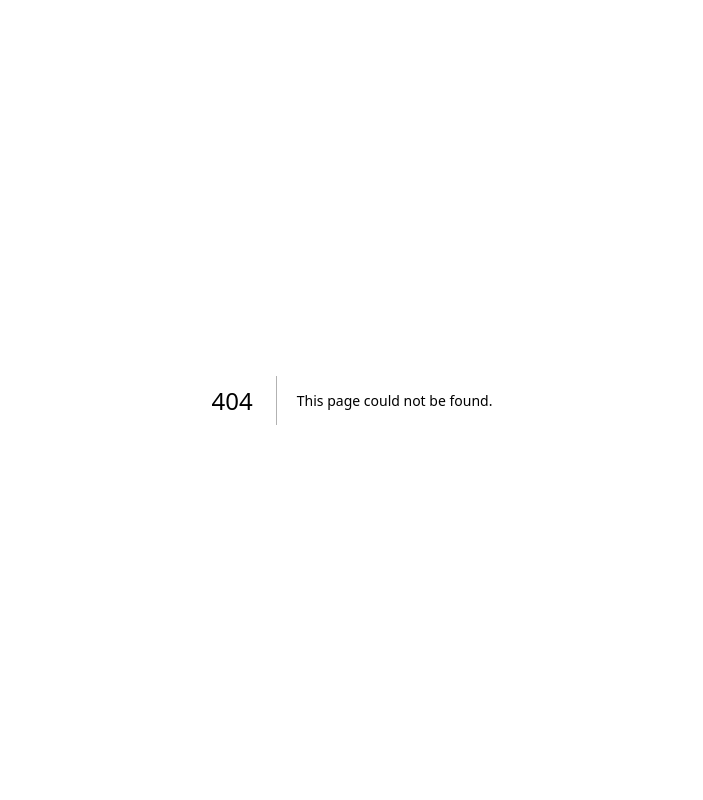
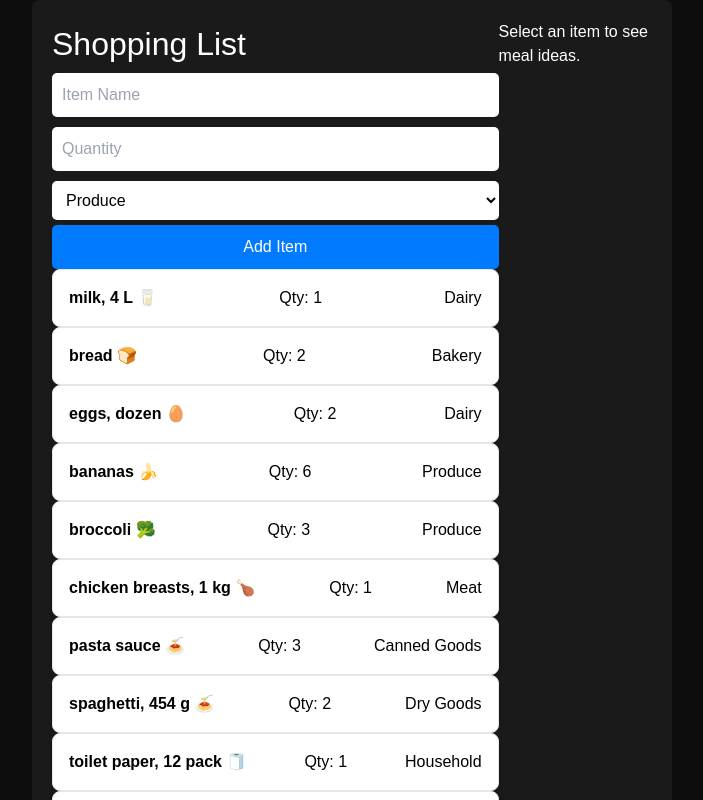
Before and after one commit to dhruvxr/FitForecast, a Next.js app: page /week-8 in a window 1280 px wide. Before the commit this address had no page. Shown: the top 800 px of the page, without its empty margins (288-991 px from the left). Built offline with nearby package versions, Linux system fonts and the light colour scheme.

Commit message:
week-8 assignment

```diff
--- /dev/null
+++ b/app/week-8/item-list.js
@@ -0,0 +1,17 @@
+import Item from "./item";
+
+export default function ItemList({ items, onItemSelect }) {
+  return (
+    <ul className="item-list">
+      {items.map(item => (
+        <Item
+          key={item.id}
+          name={item.name}
+          quantity={item.quantity}
+          category={item.category}
+          onSelect={onItemSelect} // Pass down selection
+        />
+      ))}
+    </ul>
+  );
+}
--- /dev/null
+++ b/app/week-8/item.js
@@ -0,0 +1,16 @@
+import React from "react";
+
+const Item = ({ name, quantity, category, onSelect }) => {
+  return (
+    <li
+      className="p-4 bg-white shadow-md rounded-lg flex justify-between items-center border border-gray-200 cursor-pointer hover:bg-gray-100"
+      onClick={() => onSelect(name)} // Click to select
+    >
+      <span className="font-semibold text-black">{name}</span>
+      <span className="text-black">Qty: {quantity}</span>
+      <span className="text-black capitalize">{category}</span>
+    </li>
+  );
+};
+
+export default Item;
--- /dev/null
+++ b/app/week-8/items.json
@@ -0,0 +1,74 @@
+[
+  {
+    "id": "1h2GJKH12gkHG31h1H",
+    "name": "milk, 4 L 🥛",
+    "quantity": 1,
+    "category": "dairy"
+  },
+  {
+    "id": "2KJH3k2j3H1k2J3K1H",
+    "name": "bread 🍞",
+    "quantity": 2,
+    "category": "bakery"
+  },
+  {
+    "id": "3h2KJH3k2j3H1k2J3",
+    "name": "eggs, dozen 🥚",
+    "quantity": 2,
+    "category": "dairy"
+  },
+  {
+    "id": "4k2J3K1H2GJKH12gk",
+    "name": "bananas 🍌",
+    "quantity": 6,
+    "category": "produce"
+  },
+  {
+    "id": "5H1h1H2KJH3k2j3H",
+    "name": "broccoli 🥦",
+    "quantity": 3,
+    "category": "produce"
+  },
+  {
+    "id": "6H1k2J3K1H2GJKH1",
+    "name": "chicken breasts, 1 kg 🍗",
+    "quantity": 1,
+    "category": "meat"
+  },
+  {
+    "id": "7gkHG31h1H2KJH3k",
+    "name": "pasta sauce 🍝",
+    "quantity": 3,
+    "category": "canned goods"
+  },
+  {
+    "id": "8j3H1k2J3K1H2GJK",
+    "name": "spaghetti, 454 g 🍝",
+    "quantity": 2,
+    "category": "dry goods"
+  },
+  {
+    "id": "9H12gkHG31h1H2KJ",
+    "name": "toilet paper, 12 pack 🧻",
+    "quantity": 1,
+    "category": "household"
+  },
+  {
+    "id": "10H3k2j3H1k2J3K1",
+    "name": "paper towels, 6 pack",
+    "quantity": 1,
+    "category": "household"
+  },
+  {
+    "id": "11k2J3K1H2GJKH12",
+    "name": "dish soap 🍽️",
+    "quantity": 1,
+    "category": "household"
+  },
+  {
+    "id": "12GJKH12gkHG31h1",
+    "name": "hand soap 🧼",
+    "quantity": 4,
+    "category": "household"
+  }
+]
--- /dev/null
+++ b/app/week-8/meal-ideas.js
@@ -0,0 +1,118 @@
+import React, { useState, useEffect } from 'react';
+
+const MealIdeas = ({ ingredient }) => {
+  const [meals, setMeals] = useState([]);
+  const [selectedMealId, setSelectedMealId] = useState(null); // Track selected meal's ID
+  const [mealDetails, setMealDetails] = useState(null); // Store details of the selected meal
+  const [loading, setLoading] = useState(false); // Loading state for API requests
+  const [error, setError] = useState(null); // Error state to capture any errors
+
+  // Fetch meal ideas from TheMealDB API based on ingredient
+  const fetchMealIdeas = async (ingredient) => {
+    if (ingredient) {
+      try {
+        setLoading(true);
+        const response = await fetch(`https://www.themealdb.com/api/json/v1/1/filter.php?i=${ingredient}`);
+        const data = await response.json();
+
+        if (data.meals) {
+          setMeals(data.meals);
+        } else {
+          setMeals([]);
+        }
+      } catch (err) {
+        setError('Failed to fetch meal ideas');
+      } finally {
+        setLoading(false);
+      }
+    }
+  };
+
+  // Fetch meal details (including ingredients) from TheMealDB API based on idMeal
+  const fetchMealDetails = async (idMeal) => {
+    try {
+      const response = await fetch(`https://www.themealdb.com/api/json/v1/1/lookup.php?i=${idMeal}`);
+      const data = await response.json();
+
+      if (data.meals && data.meals.length > 0) {
+        setMealDetails(data.meals[0]); // Store the selected meal's details
+      } else {
+        setMealDetails(null);
+      }
+    } catch (err) {
+      setError('Failed to fetch meal details');
+    }
+  };
+
+  // Extract ingredients from meal details
+  const getIngredients = () => {
+    if (!mealDetails) return [];
+
+    const ingredients = [];
+    for (let i = 1; i <= 20; i++) {
+      const ingredientKey = `strIngredient${i}`;
+      const measureKey = `strMeasure${i}`;
+      if (mealDetails[ingredientKey] && mealDetails[measureKey]) {
+        ingredients.push({
+          ingredient: mealDetails[ingredientKey],
+          measure: mealDetails[measureKey],
+        });
+      }
+    }
+    return ingredients;
+  };
+
+  // Handle selecting a meal idea and fetch its details
+  const handleMealSelect = (mealId) => {
+    // If the same meal is clicked again, toggle the details visibility
+    if (selectedMealId === mealId) {
+      setSelectedMealId(null); // Close meal details
+      setMealDetails(null); // Clear previous meal details
+    } else {
+      setSelectedMealId(mealId); // Set selected meal ID
+      fetchMealDetails(mealId); // Fetch details including ingredients
+    }
+  };
+
+  useEffect(() => {
+    if (ingredient) {
+      fetchMealIdeas(ingredient);
+    }
+  }, [ingredient]);
+
+  return (
+    <div className="meal-ideas-container">
+      <h2>Meal Ideas</h2>
+      {loading && <p>Loading meal ideas...</p>}
+      {error && <p>{error}</p>}
+      <ul>
+        {meals.map((meal) => (
+          <li
+            key={meal.idMeal}
+            onClick={() => handleMealSelect(meal.idMeal)} // Toggle meal details visibility
+            style={{ cursor: 'pointer', margin: '10px 0' }}
+          >
+            <img src={meal.strMealThumb} alt={meal.strMeal} width="50" />
+            <span>{meal.strMeal}</span>
+
+            {/* Show ingredients for the selected meal */}
+            {selectedMealId === meal.idMeal && mealDetails && (
+              <div className="meal-details">
+                <h4>Ingredients:</h4>
+                <ul>
+                  {getIngredients().map((ingredient, index) => (
+                    <li key={index}>
+                      {ingredient.ingredient} - {ingredient.measure}
+                    </li>
+                  ))}
+                </ul>
+              </div>
+            )}
+          </li>
+        ))}
+      </ul>
+    </div>
+  );
+};
+
+export default MealIdeas;
--- /dev/null
+++ b/app/week-8/new-item.js
@@ -0,0 +1,51 @@
+import React, { useState } from "react";
+
+const NewItem = ({ onAddItem }) => {
+  const [name, setName] = useState("");
+  const [quantity, setQuantity] = useState("");
+  const [category, setCategory] = useState("");
+
+  const handleSubmit = (e) => {
+    e.preventDefault();
+    const newItem = { id: Date.now(), name, quantity, category };
+    onAddItem(newItem);
+    setName("");
+    setQuantity("");
+    setCategory("");
+  };
+
+  return (
+    <form onSubmit={handleSubmit}>
+      <input
+        type="text"
+        value={name}
+        onChange={(e) => setName(e.target.value)}
+        placeholder="Item Name"
+        required
+      />
+      <input
+        type="number"
+        value={quantity}
+        onChange={(e) => setQuantity(e.target.value)}
+        placeholder="Quantity"
+        required
+      />
+      <select value={category} onChange={(e) => setCategory(e.target.value)}>
+        <option value="Produce">Produce</option>
+        <option value="Dairy">Dairy</option>
+        <option value="Baker">Baker</option>
+        <option value="Meat">Meat</option>
+        <option value="Frozen Foods">Frozen Foods</option>
+        <option value="Canned Goods">Canned Goods</option>
+        <option value="Dry Goods">Dry Goods</option>
+        <option value="Beverages">Beverages</option>
+        <option value="Snacks">Snacks</option>
+        <option value="Household">Household</option>
+        <option value="Other">Other</option>
+      </select>
+      <button type="submit">Add Item</button>
+    </form>
+  );
+};
+
+export default NewItem;
--- /dev/null
+++ b/app/week-8/page.js
@@ -0,0 +1,36 @@
+"use client";
+
+import NewItem from './new-item';
+import ItemList from './item-list';
+import MealIdeas from './meal-ideas';
+import itemsData from './items.json';
+import { useState } from 'react';
+import './styles.css';
+
+export default function Page() {
+  const [items, setItems] = useState(itemsData);
+  const [selectedItemName, setSelectedItemName] = useState("");
+
+  const handleAddItem = (item) => {
+    setItems((prevItems) => [item, ...prevItems]);
+  };
+
+  const handleItemSelect = (name) => {
+    const cleanedName = name.split(",")[0].trim().replace(/[\u{1F300}-\u{1FAD6}]/gu, "");
+    console.log("Selected Item:", cleanedName); // Debugging Log
+    setSelectedItemName(cleanedName);
+  };
+
+  return (
+    <div className="container flex">
+      <div className="shopping-section">
+        <h1>Shopping List</h1>
+        <NewItem onAddItem={handleAddItem} />
+        <ItemList items={items} onItemSelect={handleItemSelect} />
+      </div>
+      <div className="meal-ideas-section">
+        {selectedItemName ? <MealIdeas ingredient={selectedItemName} /> : <p>Select an item to see meal ideas.</p>}
+      </div>
+    </div>
+  );
+}
--- /dev/null
+++ b/app/week-8/styles.css
@@ -0,0 +1,78 @@
+body {
+    background-color: #0d0d0d;
+    color: white;
+    font-family: Arial, sans-serif;
+}
+
+h1 {
+    font-size: 2rem;
+}
+
+.container {
+    width: 50%;
+    margin: auto;
+    padding: 20px;
+    background-color: #1a1a1a;
+    border-radius: 8px;
+}
+
+input, select {
+    width: 100%;
+    padding: 10px;
+    margin: 5px 0;
+    border: none;
+    border-radius: 5px;
+    background-color: white;
+    color: black;
+}
+
+
+select option {
+    color: black;
+}
+
+button {
+    background-color: #007bff;
+    color: white;
+    padding: 10px;
+    border: none;
+    width: 100%;
+    cursor: pointer;
+    border-radius: 5px;
+}
+
+button:hover {
+    background-color: #0056b3;
+}
+
+.sort-buttons {
+    display: flex;
+    gap: 10px;
+    margin-bottom: 10px;
+}
+
+.sort-buttons button {
+    background-color: #e65c00;
+    padding: 10px;
+    width: 100px;
+}
+
+.sort-buttons button:hover {
+    background-color: #cc5200;
+}
+
+.list-item {
+    background-color: #111;
+    padding: 10px;
+    margin: 5px 0;
+    border-radius: 5px;
+}
+
+.list-item h2 {
+    font-size: 1.2rem;
+    font-weight: bold;
+}
+
+.list-item p {
+    font-size: 0.9rem;
+}
```
